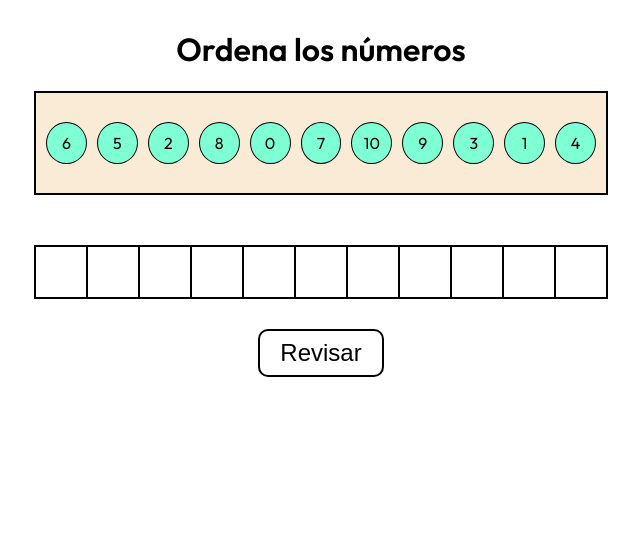
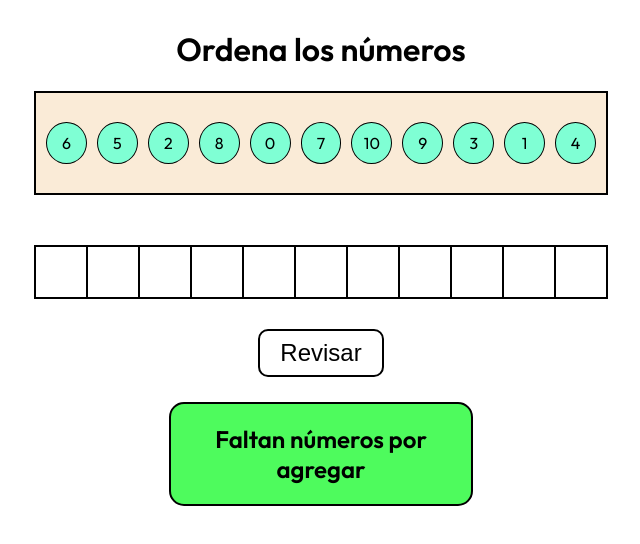
Before and after one commit to CristoferNava/sort-numbers-drag-and-drop-react, a React (Vite) app: page / in a window 1280 px wide. Shown: the top 544 px of the page, without its empty margins (319-959 px from the left). Built offline with nearby package versions, Linux system fonts and the light colour scheme.

Commit message:
CheckoutMessage component was added.

```diff
--- a/src/App.jsx
+++ b/src/App.jsx
@@ -10,9 +10,11 @@
 // 11. Make a component for the squares container
 // 12. Implement the context API to avoid passing so many props to the components
 // 13. Move each component to its directory
+// 14. Add checkout game functionality
 
 // Components
 import CheckoutBtn from "./components/checkout-btn/checkout-btn.component";
+import CheckoutMessage from "./components/checkout-message/checkout-message.component";
 import NumbersContainer from "./components/numbers-containers/numbers-container.component";
 import SquaresContainer from "./components/squares-container/squares-container.component";
 
@@ -26,6 +28,10 @@ function App() {
       <NumbersContainer />
       <SquaresContainer />
       <CheckoutBtn />
+      <CheckoutMessage
+        message="Faltan números por agregar"
+        status="message--success"
+      />
     </main>
   );
 }
--- a/src/components/checkout-btn/checkout-btn.styles.css
+++ b/src/components/checkout-btn/checkout-btn.styles.css
@@ -4,6 +4,7 @@
   font-size: 24px;
   background-color: white;
   padding: 8px 20px;
+  margin-bottom: 25px;
 }
 
 .checkout-btn:hover {
--- /dev/null
+++ b/src/components/checkout-message/checkout-message.component.jsx
@@ -0,0 +1,8 @@
+// Styles
+import "./checkout-message.styles.css";
+
+const CheckoutMessage = ({ message, status }) => {
+  return <div className={`checkout-message ${status}`}>{message}</div>;
+};
+
+export default CheckoutMessage;
--- /dev/null
+++ b/src/components/checkout-message/checkout-message.styles.css
@@ -0,0 +1,24 @@
+.checkout-message {
+  height: 100px;
+  width: 300px;
+  border: var(--custom-border);
+  border-radius: 15px;
+  font-size: 24px;
+  font-weight: bold;
+  text-align: center;
+
+  display: flex;
+  align-items: center;
+}
+
+.message--error {
+  background-color: rgba(255, 38, 38, 0.852);
+}
+
+.message--warning {
+  background-color: rgba(226, 255, 62, 0.852);
+}
+
+.message--success {
+  background-color: rgba(48, 251, 65, 0.852);
+}
```
